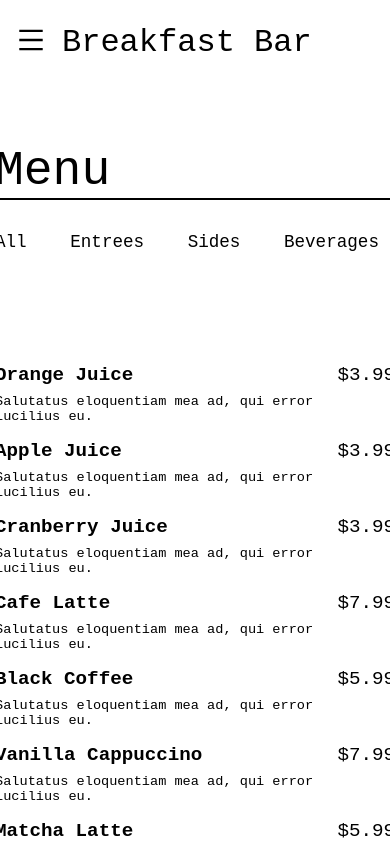
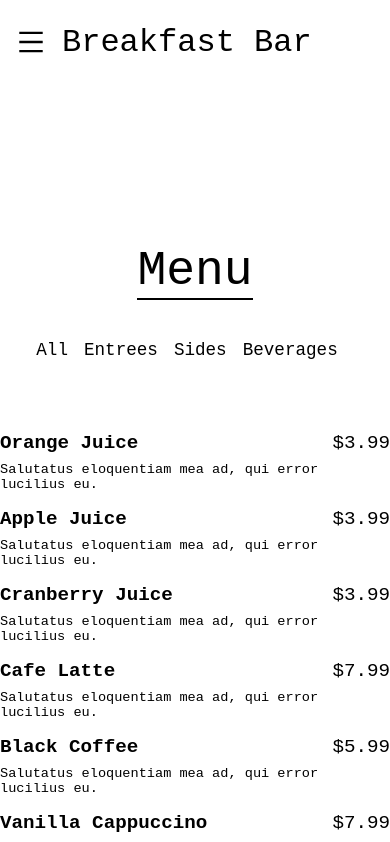
Before and after one commit to rosegolden1677/react-menu-app, a React (Create React App) app: page /menu in a window 390 px wide. Shown: the top 842 px of the page. Built offline with nearby package versions, Linux system fonts and the light colour scheme.

Commit message:
update css

```diff
--- a/src/App.css
+++ b/src/App.css
@@ -31,16 +31,24 @@ main {
   align-items: center;
 }
 
+section {
+  /* background-color: blue; */
+
+  margin-top: 6rem;
+
+  display: flex;
+  flex-direction: column;
+  justify-content: center;
+  align-items: center;
+}
+
 .title {
   font-size: 3rem;
   font-weight: 200;
 
-  margin-top: 5%;
-
   border-bottom: 2px solid black;
   margin-bottom: 1rem;
 }
-
 
 /* navigation styles */
 nav {
@@ -58,6 +66,7 @@ nav h3,
   margin-left: 1rem;
   font-size: 2rem;
   font-weight: 200;
+  display: block;
 }
 
 .nav-btn {
@@ -67,6 +76,7 @@ nav h3,
 
 .menu-icon {
   width: 30px;
+  color: black;
   cursor: pointer;
 }
 
@@ -82,19 +92,43 @@ nav h3,
   gap: 0.6rem;
 }
 
+@media screen and (max-width: 250px) {
+  .nav-links {
+    margin-top: 0.7rem;
+    left: 3rem;
+  }
+  a,
+  .title {
+    font-size: 1.5rem;
+  }
+  nav h3 {
+    line-height: 1rem;
+    margin-top: 0.5rem;
+  }
+  .profile-img {
+    max-width: 100%;
+    height: auto;
+  }
+  .menu-btns {
+    display: flex;
+    flex-direction: column;
+    justify-content: center;
+    align-items: center;
+  }
+}
+
 a {
   text-decoration: none;
   color: black;
 }
 
 a:hover {
-  /* font-weight: bold; */
   opacity: 0.3;
 }
 
 @media screen and (max-width: 900px) {
-  .title {
-    margin-top: 15%;
+  section {
+    margin-top: 10rem;
   }
 }
 
@@ -102,9 +136,8 @@ a:hover {
   background-color: white;
   border: none;
   font-size: 1.1rem;
+  margin-top: 1.5rem;
   margin-right: 1rem;
-  margin-top: 1rem;
-  margin-bottom: 6rem;
   cursor: pointer;
   text-transform: capitalize;
 }
@@ -118,10 +151,12 @@ a:hover {
 }
 
 .menu-items {
+  margin-top: 4.5rem;
+
   display: grid;
   grid-template-columns: 1fr 1fr;
   column-gap: 5rem;
-  margin-bottom: 5%;
+  margin-bottom: 4rem;
 }
 
 @media screen and (max-width: 1000px) {
@@ -130,8 +165,9 @@ a:hover {
   }
 }
 
-article {
-  width: 400px;
+.item {
+  /* background-color: blueviolet; */
+  max-width: 400px;
   margin-bottom: 1rem;
 
   display: flex;
@@ -152,25 +188,13 @@ article {
   font-size: 1.2rem;
 }
 
-/* img {
-  max-width: 100%;
-  max-height: 100%;
-  filter: brightness(50%);
-} */
-
 .about-content {
   margin-top: 5rem;
-
-  /* 0000000000000000000000000000000000000000000000000000000000 */
-  width: 1000px;
   max-width: 500px;
 }
 
 .review-content {
   margin-top: 3rem;
-
-  /* 0000000000000000000000000000000000000000000000000000000000 */
-  width: 1000px;
   max-width: 500px;
 }
 
@@ -180,7 +204,7 @@ article {
   border-radius: 50%;
   object-fit: cover;
 
-  margin-top: 3rem;
+  margin-top: 5rem;
   margin-bottom: 1rem;
 }
 
@@ -204,11 +228,10 @@ article {
   display: flex;
   justify-content: space-between;
   align-items: center;
-  width: 40%;
+  width: 100%;
 }
 
 .bg {
-
   background-repeat:"no-repeat";
   background-size:"cover";
   height:"100vh";
```
